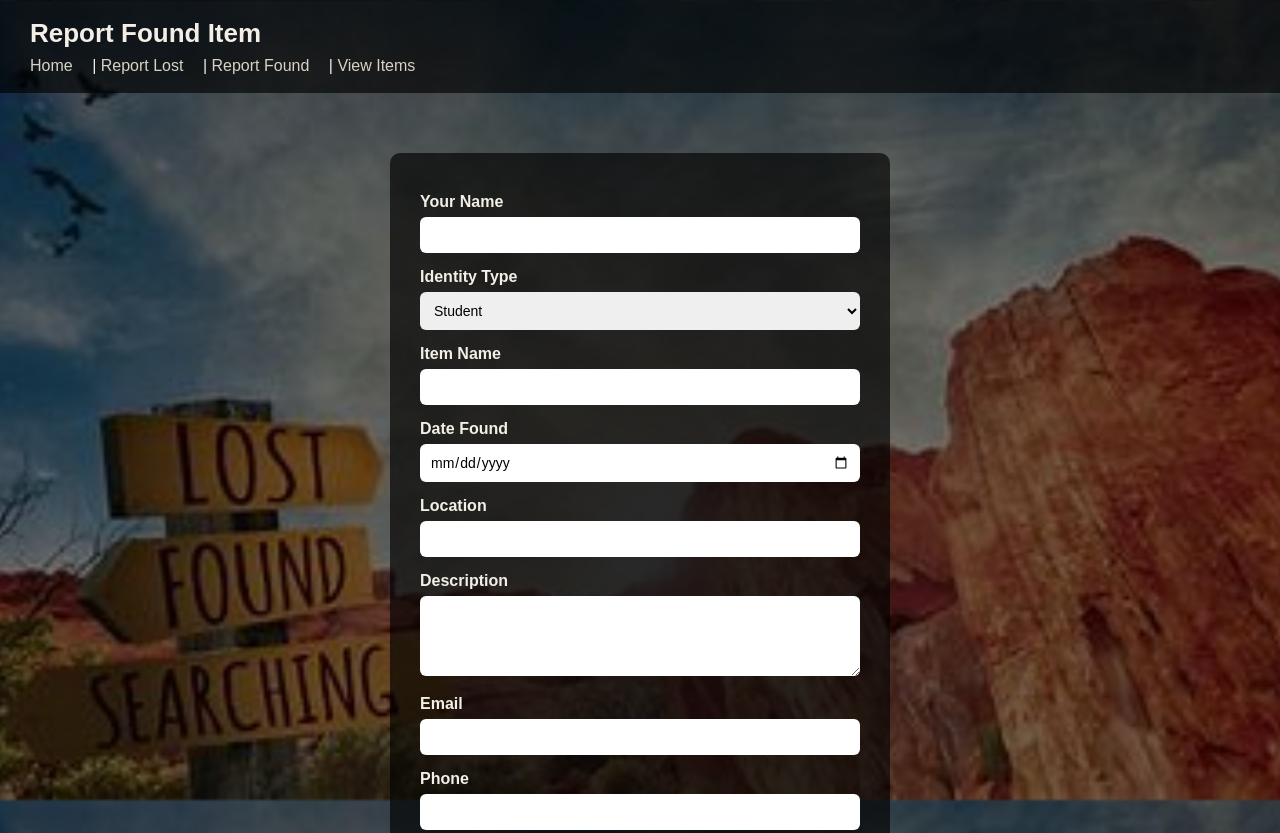
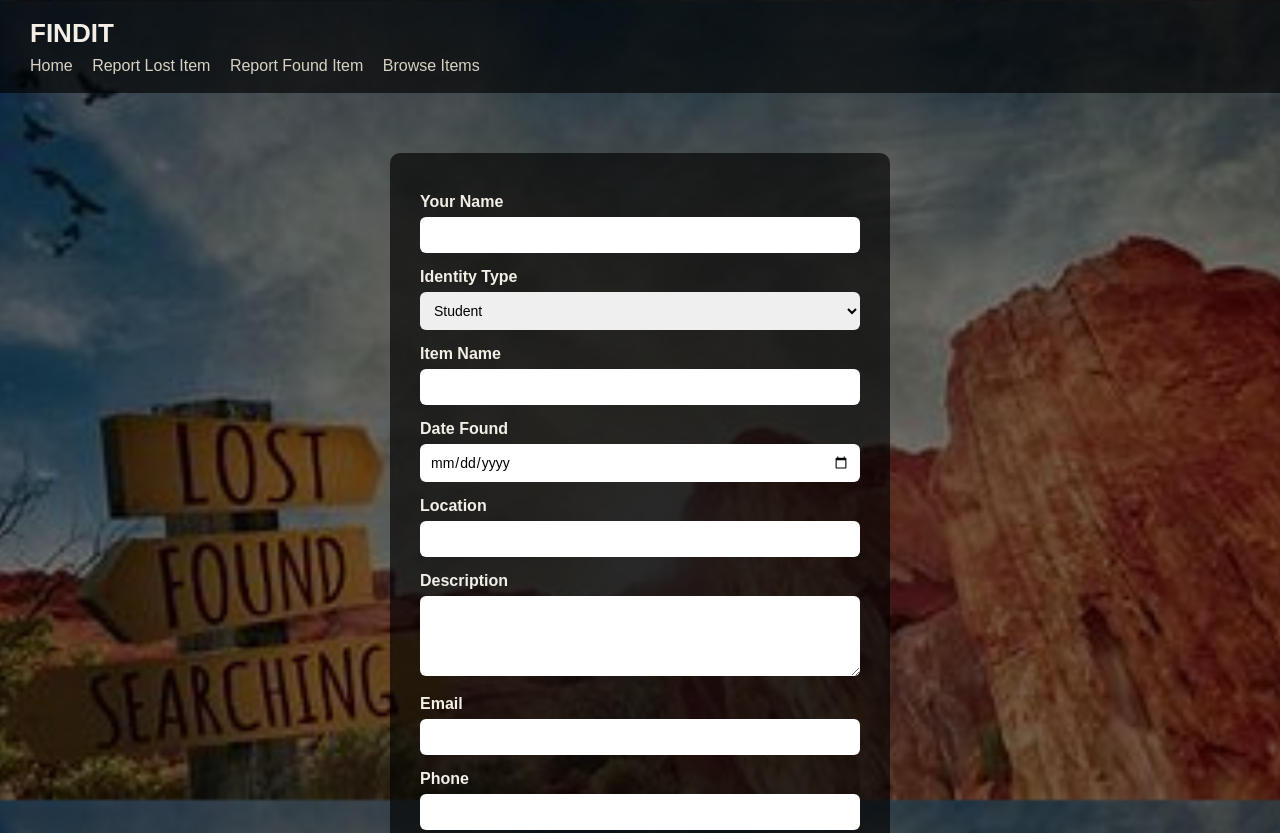
Before and after one commit to Ekansha20/lostfoundwebapp, a plain HTML site: page found.html in a window 1280 px wide. Shown: the top 833 px of the page. Drawn offline with nearby package versions, Linux system fonts and the light colour scheme.

Commit message:
Refactor found.html layout and improve semantics

```diff
--- a/found.html
+++ b/found.html
@@ -9,13 +9,13 @@
 </head>
 <body>
 
-<header>
-  <h1>Report Found Item</h1>
-  <nav>
-    <a href="index.html">Home</a> |
-    <a href="lost.html">Report Lost</a> |
-    <a href="found.html">Report Found</a> |
-    <a href="items.html">View Items</a>
+<header class="main-header">
+  <h1>FINDIT</h1>
+  <nav class="main-nav">
+    <a href="index.html">Home</a>
+    <a href="lost.html">Report Lost Item</a>
+    <a href="found.html" class="active">Report Found Item</a>
+    <a href="items.html">Browse Items</a>
   </nav>
 </header>
 
```
